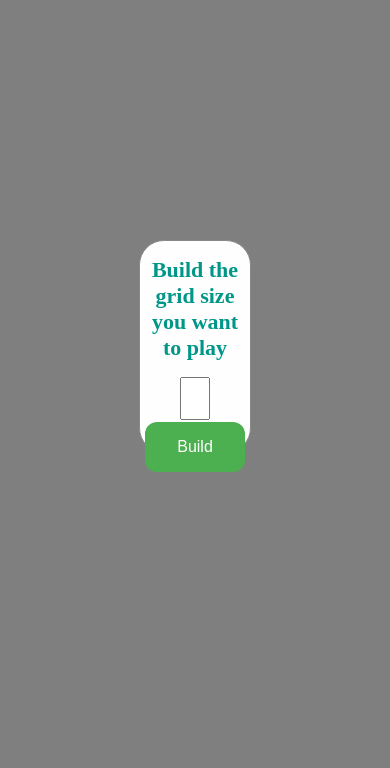
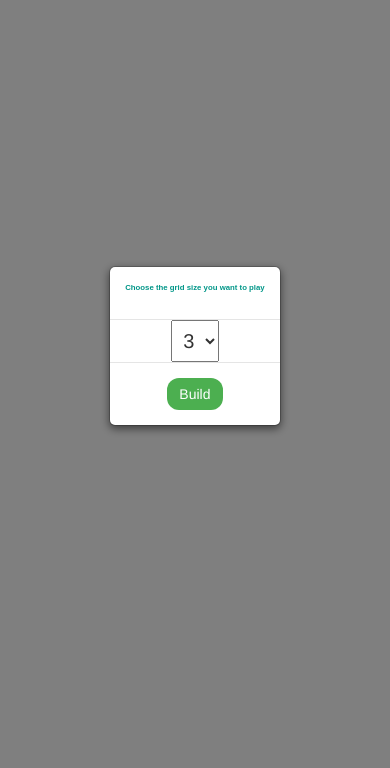
Before and after one commit to contactsanthosh21/TicTacToe, a plain HTML site: page index.html in a window 390 px wide. Shown: the part 76-844 px from the top of the page. Drawn offline with nearby package versions, Linux system fonts and the light colour scheme.

Commit message:
UI Responsive

```diff
--- a/index.css
+++ b/index.css
@@ -2,6 +2,12 @@
     display: flex;
     align-items: center;
     justify-content: center;
+    position: absolute;
+    top: 0;
+    right: 0;
+    bottom: 0;
+    left: 0;
+    margin: auto;
 }
 
 .gridTop{
@@ -29,8 +35,8 @@
 }
 
 .box {
-    width: 100;
-    height: 100;
+    width: 9vw;
+    height: 17vh;
     cursor: pointer;
     display: flex;
     justify-content: center;
@@ -44,10 +50,11 @@
 
 .cross{
     color: #59cc4c;
-    font-size: 2.5em;
+    font-size: 4vw;
     border-radius: 5px;
     line-height: 100px;
 }
+
 #popUp,#popUpInput{
     position: fixed;
     display: none;
@@ -60,14 +67,13 @@
     background-color: rgba(0,0,0,0.5);
     z-index: 2;
 }
-input{
+select{
     display: block;
     margin: auto;
     padding: 8px 0;
     font-size: 20px;
     width: 28%;
-    text-align: center;
-
+    text-align-last: center;
 }
 #popUpInput{
     display:block;
@@ -105,21 +111,57 @@ input{
     font-size:22px;
     font-weight: bold;
 }
-button{
+/* New css */
+  #modal-dialog {
+    background-color: #fefefe;
+    border: 1px solid #888;
+   }
+
+   .modal-title p {
+    font-weight: bold;
+    font-family: sans-serif;
+    color: grey;
+  }
+
+  .modal-title  span {
+    font-size: 2vw;
+    color: #009688;
+  }
+
+  .modal-footer button,#popUpContentInput button {
     background-color: #4CAF50;
     border: none;
     color: white;
-    padding: 16px 32px;
     text-align: center;
-    text-decoration: none;
     display: inline-block;
-    font-size: 16px;
     cursor: pointer;
-    border-radius: 12px;
-    margin-top: 2%;
-}
-button:hover {
+    border-radius: 12px; }
+
+  .modal-footer button:hover ,#popUpContentInput button:hover{
     border: 2px solid #4CAF50;
-    background-color:white;
-    color: #4CAF50;
-}
+    background-color: white;
+    color: #4CAF50!important;
+  }
+
+    .modal-footer,.modal-header {
+      text-align:center!important;
+    }
+
+    .modal {
+      text-align: center;
+      padding: 0!important;
+    }
+
+    .modal:before {
+      content: '';
+      display: inline-block;
+      height: 100%;
+      vertical-align: middle;
+      margin-right: -4px;
+    }
+
+    .modal-dialog {
+      display: inline-block;
+      text-align: left;
+      vertical-align: middle;
+    }
--- a/index.html
+++ b/index.html
@@ -1,10 +1,25 @@
-
+<html>
+<head>
+    <link rel="stylesheet" href="https://maxcdn.bootstrapcdn.com/bootstrap/3.3.7/css/bootstrap.min.css">
+    <script src="https://ajax.googleapis.com/ajax/libs/jquery/3.3.1/jquery.min.js"></script>
+    <script src="https://maxcdn.bootstrapcdn.com/bootstrap/3.3.7/js/bootstrap.min.js"></script>
+</head>
+<body>
 <div class="header"><h1> Tic Tac Toe</h1></div>
-<div id="popUpInput" >
-    <div id="popUpContentInput">
-        <p><span>Build the grid size you want to play</span></p>
-        <input type="number" id="size" min="3">
-        <button onclick="load();">Build</button>
+    <div id="inputModal" class="modal fade" role="dialog" data-backdrop="static" data-keyboard="false">
+            <div class="modal-dialog">
+                <div class="modal-content">
+                    <div class="modal-header">
+                    <h4 class="modal-title"><p><span>Choose the grid size you want to play</span></p></h4>
+                    </div>
+                    <select id="gridSize">
+                            <option value="3"  selected="selected">3</option>
+                            <option value="4">4</option>
+                    </select>
+                    <div class="modal-footer">
+                    <button type="button" class="btn btn-default" data-dismiss="modal" onclick="load();">Build</button>
+                    </div>
+                </div>
             </div>
     </div>
     <div class="parentTop">
@@ -13,12 +28,20 @@
 
             </div>
         </div>
-    <div id="popUp">
-        <div id="popUpContent">
-
+        <div id="myModal" class="modal fade" role="dialog" data-backdrop="static" data-keyboard="false">
+            <div class="modal-dialog">
+            <div class="modal-content">
+                <div class="modal-header">
+                <h4 class="modal-title"></h4>
+                </div>
+                <div class="modal-footer">
+                <button type="button" class="btn btn-default" data-dismiss="modal" onclick="location.reload();">Play Again</button>
                 </div>
             </div>
             </div>
-
+        </div>
+    </div>
     <link rel="stylesheet" href="./index.css">
     <script type="text/javascript" src="./index.js" ></script>
+</body>
+</html>
--- a/index.js
+++ b/index.js
@@ -1,11 +1,9 @@
+$('#inputModal').modal('show');
 function load(){
-    document.getElementById('popUpInput').style.display="none";
+    $('#inputModal').modal('hide');
     var size;
-    if(document.getElementById("size").value>2){
-        size=document.getElementById("size").value;
-    }else{
-        size=3;
-    }
+    var e = document.getElementById("gridSize");
+    size = e.options[e.selectedIndex].value;
     const grid = [];
     const GRID_LENGTH = size;
     let turn = 'X';
@@ -22,7 +20,6 @@ function load(){
 
     function getRowBoxes(colIdx) {
         let rowDivs = '';
-
         for(let rowIdx=0; rowIdx < GRID_LENGTH ; rowIdx++ ) {
             let additionalClass = 'darkBackground';
             let content = '';
@@ -93,7 +90,7 @@ function load(){
         }
         for(var i=0;i<GRID_LENGTH;i++){
             if(!grid[i].includes(2) && !grid[i].includes(0)){
-                winner("Player Won !!!");
+                winner("You Won !!!");
             }
             else if(!grid[i].includes(1) && !grid[i].includes(0)){
                 winner("Computer Won !!!");
@@ -111,7 +108,7 @@ function load(){
                 }
             }
             if(count == GRID_LENGTH){
-                winner("Player Won !!!");
+                winner("You Won !!!");
             }
             if(count1 == GRID_LENGTH){
                 winner("Computer Won !!!");
@@ -129,7 +126,7 @@ function load(){
             }
         }
         if(count == GRID_LENGTH){
-            winner("Player Won !!!");
+            winner("You Won !!!");
         }
         if(count1 == GRID_LENGTH){
             winner("Computer Won !!!");
@@ -144,7 +141,7 @@ function load(){
                     count3++;
                 }
             if(count2 == GRID_LENGTH){
-                winner("Player Won !!!");
+                winner("You Won !!!");
             }
             if(count3 == GRID_LENGTH){
                 winner("Computer Won !!!");
@@ -163,12 +160,12 @@ function load(){
     let check=0;
     function winner(result){
         check=1;
-        document.getElementById('popUpContent').innerHTML='<p><span>'+result+'</span></p><button onclick="location.reload();">Play Again!!!</button>';
-        document.getElementById('popUp').style.display="block";
+        $('.modal-title').html('<p><span>'+result+'</span></p>');
+        $('#myModal').modal('show');
     }
     function checkDraw(){
-        document.getElementById('popUpContent').innerHTML='<p><span>Match Drawn</span></p><button onclick="location.reload();">Play Again!!!</button>';
-        document.getElementById('popUp').style.display="block";
+        $('.modal-title').html('<p><span>Match Drawn</span></p>');
+        $('#myModal').modal('show');
     }
 
     initializeGrid();
```
Lines whose indentation alone changed are shown as unchanged.
